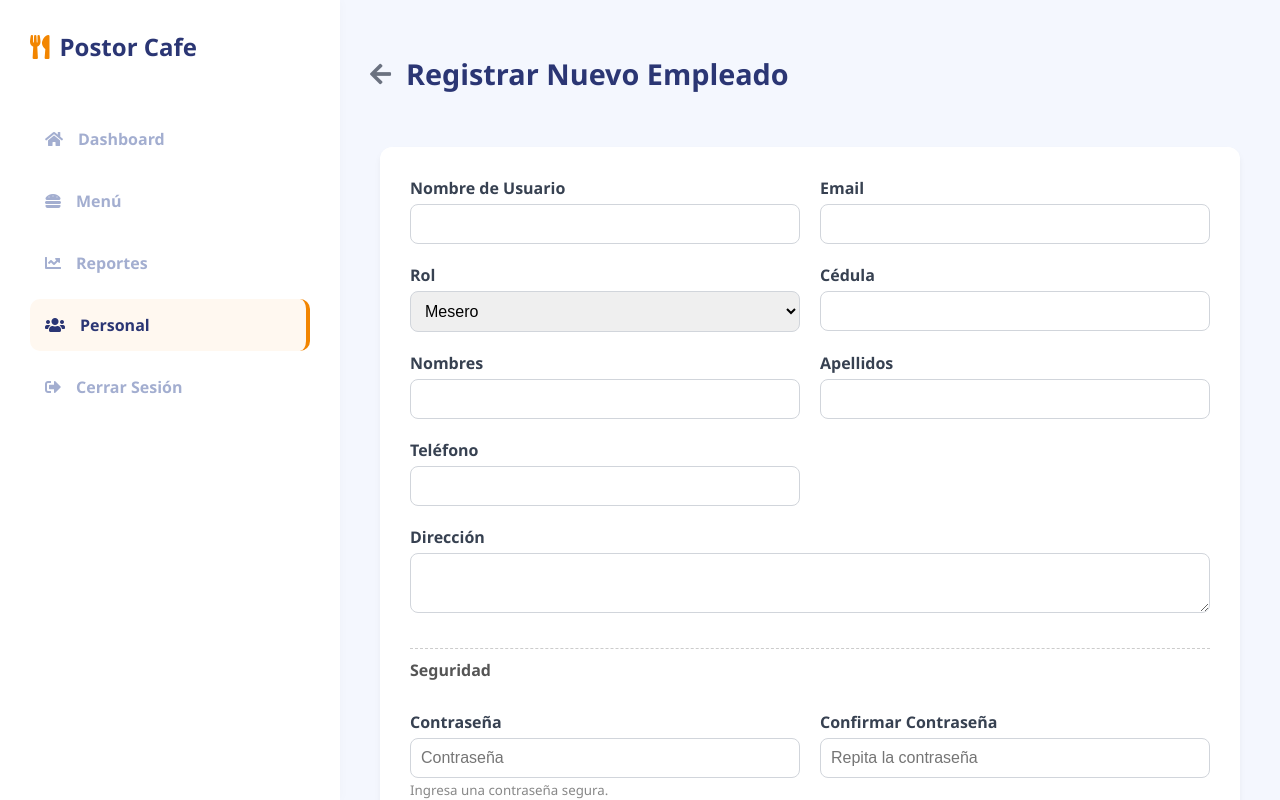
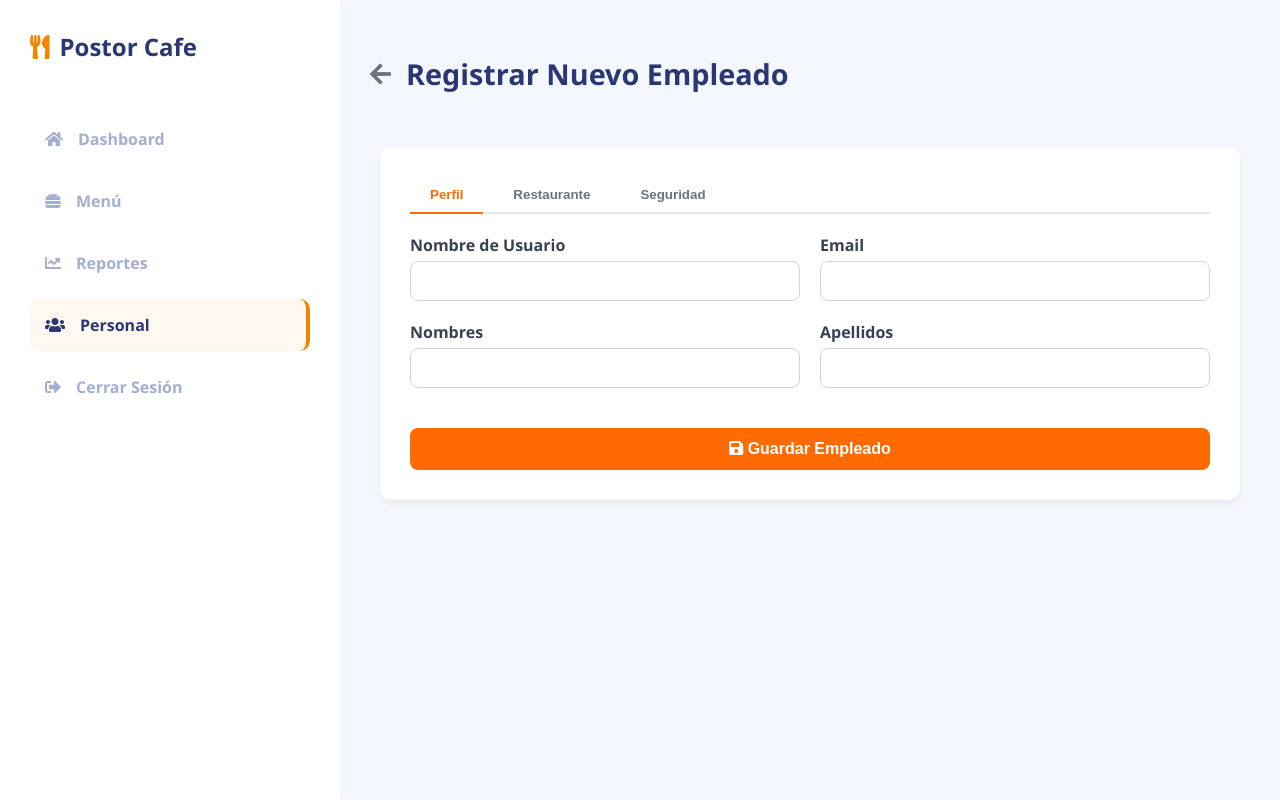
Before and after one commit to KevinMejiaMera/Postor-cafe, a Django app: page /usuarios/dashboard/gerente/personal/nuevo/ in a window 1280 px wide. Run offline with Django 5.2, Linux system fonts and the light colour scheme; the visitor is signed in with stand-in values (Sample User, id 1); data comes from the database, SQL or seed files in the repository.

Commit message:
cambios nuevos

```diff
--- a/app/usuarios/templates/usuarios/crear_usuario.html
+++ b/app/usuarios/templates/usuarios/crear_usuario.html
@@ -8,6 +8,45 @@
     <link rel="stylesheet" href="{% static 'usuarios/css/dashboard_gerente.css' %}">
     <link rel="stylesheet" href="https://cdnjs.cloudflare.com/ajax/libs/font-awesome/5.15.4/css/all.min.css">
     <style>
+        /* Estilos para las Pestañas */
+        .tabs-header {
+            display: flex;
+            gap: 10px;
+            margin-bottom: 20px;
+            border-bottom: 2px solid #E5E7EB;
+        }
+
+        .tab-btn {
+            padding: 10px 20px;
+            border: none;
+            background: none;
+            cursor: pointer;
+            font-weight: 600;
+            color: #6B7280;
+            border-bottom: 2px solid transparent;
+            margin-bottom: -2px;
+            transition: all 0.3s;
+        }
+
+        .tab-btn.active {
+            color: #FF6B00;
+            border-bottom: 2px solid #FF6B00;
+        }
+
+        .tab-content {
+            display: none;
+            animation: fadeIn 0.3s;
+        }
+
+        .tab-content.active {
+            display: block;
+        }
+
+        @keyframes fadeIn {
+            from { opacity: 0; transform: translateY(5px); }
+            to { opacity: 1; transform: translateY(0); }
+        }
+
         .form-container {
             background: white;
             padding: 30px;
@@ -96,16 +135,24 @@
         </header>
 
         <section class="form-container">
-            <form method="post">
+            <!-- Encabezado de Pestañas -->
+            <div class="tabs-header">
+                <button type="button" class="tab-btn active" onclick="showTab('perfil')">Perfil</button>
+                <button type="button" class="tab-btn" onclick="showTab('restaurante')">Restaurante</button>
+                <button type="button" class="tab-btn" onclick="showTab('seguridad')">Seguridad</button>
+            </div>
+
+            <form method="post" id="userForm">
                 {% csrf_token %}
 
+                <!-- Pestaña 1: Perfil -->
+                <div id="perfil" class="tab-content active">
                     <div class="form-grid">
                         <div class="form-group">
                             <label>Nombre de Usuario</label>
                             {{ form.username }}
                             {% if form.username.errors %}
-                        <ul class="error-list">{% for error in form.username.errors %}<li>{{ error }}</li>{% endfor %}
-                        </ul>
+                            <ul class="error-list">{% for error in form.username.errors %}<li>{{ error }}</li>{% endfor %}</ul>
                             {% endif %}
                         </div>
 
@@ -118,6 +165,21 @@
                         </div>
 
                         <div class="form-group">
+                            <label>Nombres</label>
+                            {{ form.first_name }}
+                        </div>
+
+                        <div class="form-group">
+                            <label>Apellidos</label>
+                            {{ form.last_name }}
+                        </div>
+                    </div>
+                </div>
+
+                <!-- Pestaña 2: Restaurante -->
+                <div id="restaurante" class="tab-content">
+                    <div class="form-grid">
+                        <div class="form-group">
                             <label>Rol</label>
                             {{ form.rol }}
                         </div>
@@ -125,16 +187,6 @@
                         <div class="form-group">
                             <label>Cédula</label>
                             {{ form.cedula }}
-                    </div>
-
-                    <div class="form-group">
-                        <label>Nombres</label>
-                        {{ form.first_name }}
-                    </div>
-
-                    <div class="form-group">
-                        <label>Apellidos</label>
-                        {{ form.last_name }}
                         </div>
 
                         <div class="form-group">
@@ -146,19 +198,18 @@
                             <label>Dirección</label>
                             {{ form.direccion }}
                         </div>
-
-                    <div class="form-group full-width"
-                        style="margin-top: 10px; border-top: 1px dashed #ccc; padding-top: 10px;">
-                        <h4 style="margin: 0 0 10px 0; color: #555;">Seguridad</h4>
+                    </div>
                 </div>
 
+                <!-- Pestaña 3: Seguridad -->
+                <div id="seguridad" class="tab-content">
+                    <div class="form-grid">
                         <div class="form-group">
                             <label>Contraseña</label>
                             {{ form.password_1 }}
-                        <small style="color: #888;">Ingresa una contraseña segura.</small>
+                            <small style="color: #888;">Mínimo 10 caracteres.</small>
                             {% if form.password_1.errors %}
-                        <ul class="error-list">{% for error in form.password_1.errors %}<li>{{ error }}</li>{% endfor %}
-                        </ul>
+                            <ul class="error-list">{% for error in form.password_1.errors %}<li>{{ error }}</li>{% endfor %}</ul>
                             {% endif %}
                         </div>
 
@@ -167,13 +218,35 @@
                             {{ form.password_2 }}
                         </div>
                     </div>
+                </div>
 
+                <div style="display: flex; gap: 10px; margin-top: 20px;">
                     <button type="submit" class="btn-submit">
                         <i class="fas fa-save"></i> Guardar Empleado
                     </button>
+                </div>
             </form>
         </section>
     </main>
+
+    <script>
+        function showTab(tabId) {
+            // Ocultar todos los contenidos
+            document.querySelectorAll('.tab-content').forEach(tab => {
+                tab.classList.remove('active');
+            });
+
+            // Desactivar todos los botones
+            document.querySelectorAll('.tab-btn').forEach(btn => {
+                btn.classList.remove('active');
+            });
+
+            // Activar la pestaña seleccionada
+            document.getElementById(tabId).classList.add('active');
+
+            // Activar el botón correspondiente
+            event.currentTarget.classList.add('active');
+        }
+    </script>
 </body>
-
 </html>
--- a/docker-compose.yml
+++ b/docker-compose.yml
@@ -39,7 +39,7 @@ services:
     command: gunicorn restaurante.wsgi:application --bind 0.0.0.0:8000 --workers 3 --timeout 120
     volumes:
       - .:/app
-      - postor_static_volume:/app/staticfiles
+      - ./staticfiles:/app/staticfiles
       - postor_media_volume:/app/media
     expose:
       - "8000"
@@ -80,7 +80,7 @@ services:
       - "80:80"
     volumes:
       - ./nginx/nginx.conf:/etc/nginx/conf.d/default.conf:ro
-      - postor_static_volume:/app/staticfiles:ro
+      - ./staticfiles:/app/staticfiles:ro
       - postor_media_volume:/app/media:ro
     depends_on:
       app:
--- a/restaurante/settings.py
+++ b/restaurante/settings.py
@@ -221,7 +221,9 @@ JAZZMIN_SETTINGS = {
 
     # Opciones de interfaz
     "show_ui_builder": True,
-    "show_sidebar_logout": True, # <-- Añadimos esto para que sea más visible
+    "show_sidebar_logout": True,
+    "changeform_format": "horizontal_tabs",
+    "custom_js": "usuarios/js/admin_tabs_fix.js", # <-- Cargamos nuestro arreglo
 }
 JAZZMIN_UI_TWEAKS = {
     "theme": "litera",
```
Also changed, not shown: app/usuarios/admin.py (+30 -6 lines), app/usuarios/static/usuarios/js/admin_tabs_fix.js (added, +21 -0 lines). Lines whose indentation alone changed are shown as unchanged.
